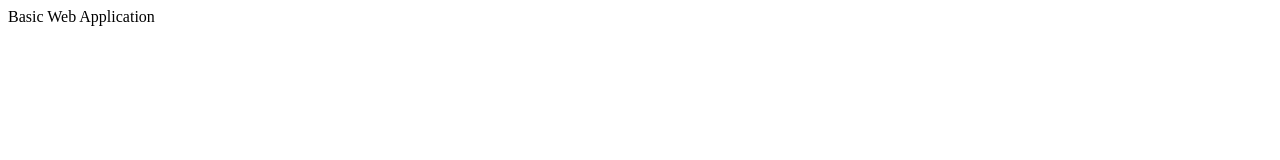
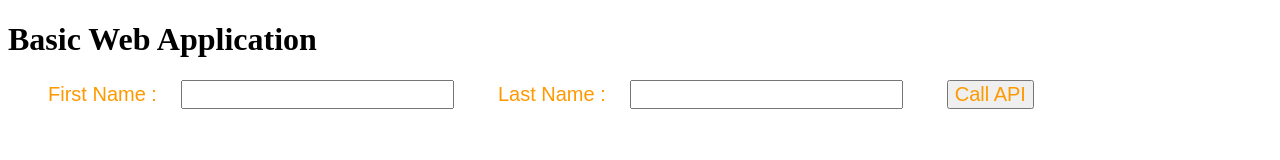
Before and after one commit to rehan141196/loyalty-stamps, a plain HTML site: page web-app/index.html in a window 1280 px wide. Drawn offline with Linux system fonts and the light colour scheme.

Commit message:
Integrated web app with lambda

```diff
--- a/web-app/index.html
+++ b/web-app/index.html
@@ -3,9 +3,53 @@
 <head>
     <meta charset="UTF-8">
     <title>Web Application</title>
+    <style>
+    label, button {
+        color: #FF9900;
+        font-family: Arial, Helvetica, sans-serif;
+        font-size: 20px;
+        margin-left: 40px;
+        }
+     input {
+        color: #232F3E;
+        font-family: Arial, Helvetica, sans-serif;
+        font-size: 20px;
+        margin-left: 20px;
+        }
+    </style>
+    <script>
+        // define the callAPI function that takes a first name and last name as parameters
+        var callAPI = (firstName,lastName)=>{
+            // instantiate a headers object
+            var myHeaders = new Headers();
+            // add content type header to object
+            myHeaders.append("Content-Type", "application/json");
+            // using built in JSON utility package turn object to string and store in a variable
+            var raw = JSON.stringify({"firstName":firstName,"lastName":lastName});
+            // create a JSON object with parameters for API call and store in a variable
+            var requestOptions = {
+                method: 'POST',
+                headers: myHeaders,
+                body: raw,
+                redirect: 'follow'
+            };
+            // make API call with parameters and use promises to get response
+            fetch("https://3tr3x077wj.execute-api.us-east-1.amazonaws.com/FirstTest", requestOptions)
+            .then(response => response.text())
+            .then(result => alert(JSON.parse(result).body))
+            .catch(error => console.log('error', error));
+        }
+    </script>
 </head>
-
 <body>
-    Basic Web Application
+    <h1>Basic Web Application</h1>
+    <form>
+        <label>First Name :</label>
+        <input type="text" id="fName">
+        <label>Last Name :</label>
+        <input type="text" id="lName">
+        <!-- set button onClick method to call function we defined passing input values as parameters -->
+        <button type="button" onclick="callAPI(document.getElementById('fName').value,document.getElementById('lName').value)">Call API</button>
+    </form>
 </body>
 </html>
```
